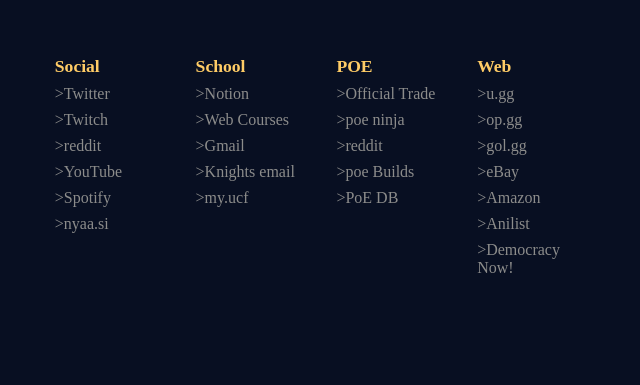
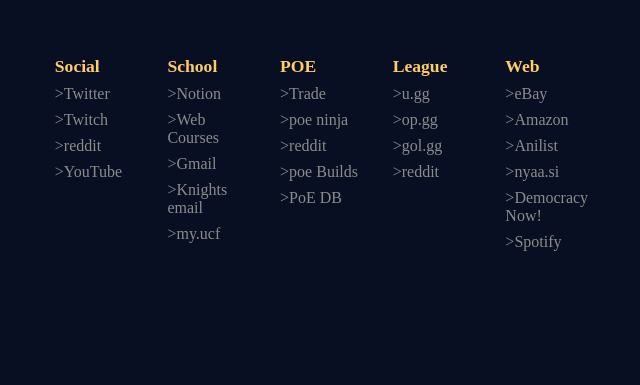
Before and after one commit to yoshar/yoshar.github.io, a plain HTML site: page index.html in a window 1280 px wide. Shown: the part 184-569 px from the top of the page, without its empty margins (318-958 px from the left). Drawn offline with Linux system fonts and the light colour scheme.

Commit message:
Update index.html

```diff
--- a/index.html
+++ b/index.html
@@ -18,8 +18,6 @@
         <a href="https://twitch.tv/" target="_self">>Twitch</a>
 	<a href="http://reddit.com/" target="_self">>reddit</a>
 	<a href="https://youtube.com/" target="_self">>YouTube</a>
-	<a href="https://open.spotify.com/" target="_self">>Spotify</a>
-	<a href="https://nyaa.si/" target="_self">>nyaa.si</a>
         </div>
 
         <!-- School -->
@@ -35,7 +33,7 @@
         <!-- POE -->
         <div class="square">
         <div class="square-header">POE</div>
-        <a href="https://www.pathofexile.com/trade/search/Harvest" target="_self">>Official Trade</a>
+        <a href="https://www.pathofexile.com/trade/search/Harvest" target="_self">>Trade</a>
         <a href="https://poe.ninja/" target="_self">>poe ninja</a>
         <a href="https://www.reddit.com/r/pathofexile/" target="_self">>reddit</a>
         <a href="https://www.poebuilds.cc/" target="_self">>poe Builds</a>
@@ -44,14 +42,21 @@
 
         <!-- Web -->
         <div class="square">
-        <div class="square-header">Web</div>
+        <div class="square-header">League</div>
         <a href="https://U.gg/" target="_self">>u.gg</a>
         <a href="https://na.op.gg/" target="_self">>op.gg</a>
-	<a href="https://gol.gg/esports/home/" target="_self">>gol.gg</a>
-	<a href="https://ebay.com/" target="_self">>eBay</a>
+        <a href="https://gol.gg/esports/home/" target="_self">>gol.gg</a>
+        <a href="https://www.reddit.com/r/leagueoflegends/" target="_self">>reddit</a>
+        </div>
+
+        <div class="square">
+        <div class="square-header">Web</div>
+        <a href="https://ebay.com/" target="_self">>eBay</a>
         <a href="https://amazon.com/" target="_self">>Amazon</a>
         <a href="https://anilist.co/home" target="_self">>Anilist</a>
-	<a href="https://www.democracynow.org/" targer="_self">>Democracy Now!</a>
+	<a href="https://nyaa.si/" target="_self">>nyaa.si</a>
+        <a href="https://www.democracynow.org/" targer="_self">>Democracy Now!</a>
+        <a href="https://open.spotify.com/" target="_self">>Spotify</a>
         </div>
       </div>
     </div>
```
